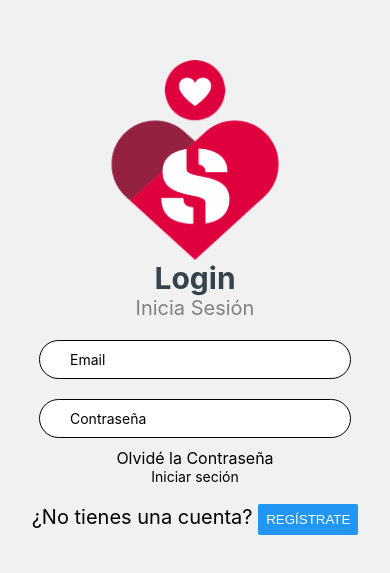
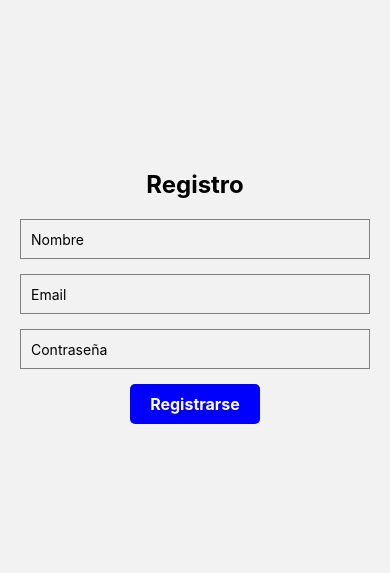
Before and after one commit to OlguinLautaro/Save-You-App, a React Native app: screen / in a window 390 px wide. Shown: the part 125-698 px from the top of the page. Built offline with nearby package versions, Linux system fonts and the light colour scheme.

Commit message:
pruebas con registro

```diff
--- a/App.js
+++ b/App.js
@@ -21,7 +21,7 @@ export default function App() {
 
     <NavigationContainer>
             <stack.Navigator initialRouteName="Login">
-                <stack.Screen name="Login" component={Login} options={{headerShown: false}}/>
+                <stack.Screen name="Login" component={Registro} options={{headerShown: false}}/>
                 <stack.Screen name="Home" component={Home} options={{headerShown: false}}/>
             </stack.Navigator>
         </NavigationContainer>
```
